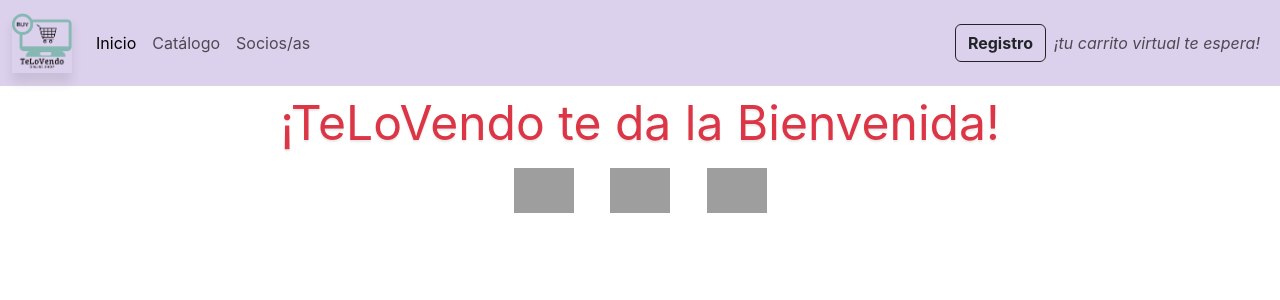
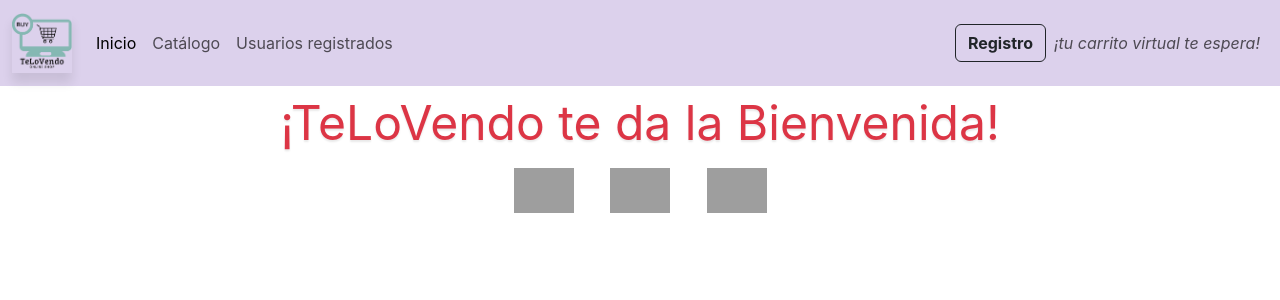
Before and after one commit to danipaBernales/desarrollo-aplicaciones-python-django, a Django app: page /home in a window 1280 px wide. Shown: the top 300 px of the page. Run offline with Django 5.2, Linux system fonts and the light colour scheme; parts of the project's set-up code (start-up, migrations or seed data) failed here and were passed over; some libraries are stand-ins or nearby versions; grey boxes are pictures that could not be loaded.

Commit message:
Update base.html

```diff
--- a/ABPro-Proyecto_Grupal_3/telovendo/app_telovendo/templates/base.html
+++ b/ABPro-Proyecto_Grupal_3/telovendo/app_telovendo/templates/base.html
@@ -30,7 +30,7 @@
                         <a class="nav-link" href="#">Catálogo</a>
                     </li>
                     <li class="nav-item">
-                        <a class="nav-link" href="{% url 'customer_list' %}">Socios/as</a>
+                        <a class="nav-link" href="{% url 'customer_list' %}">Usuarios registrados</a>
                     </li>
                 </ul>
                 <a class="btn btn-outline-dark fw-bold" href="{% url 'register' %}">Registro</a>
```
